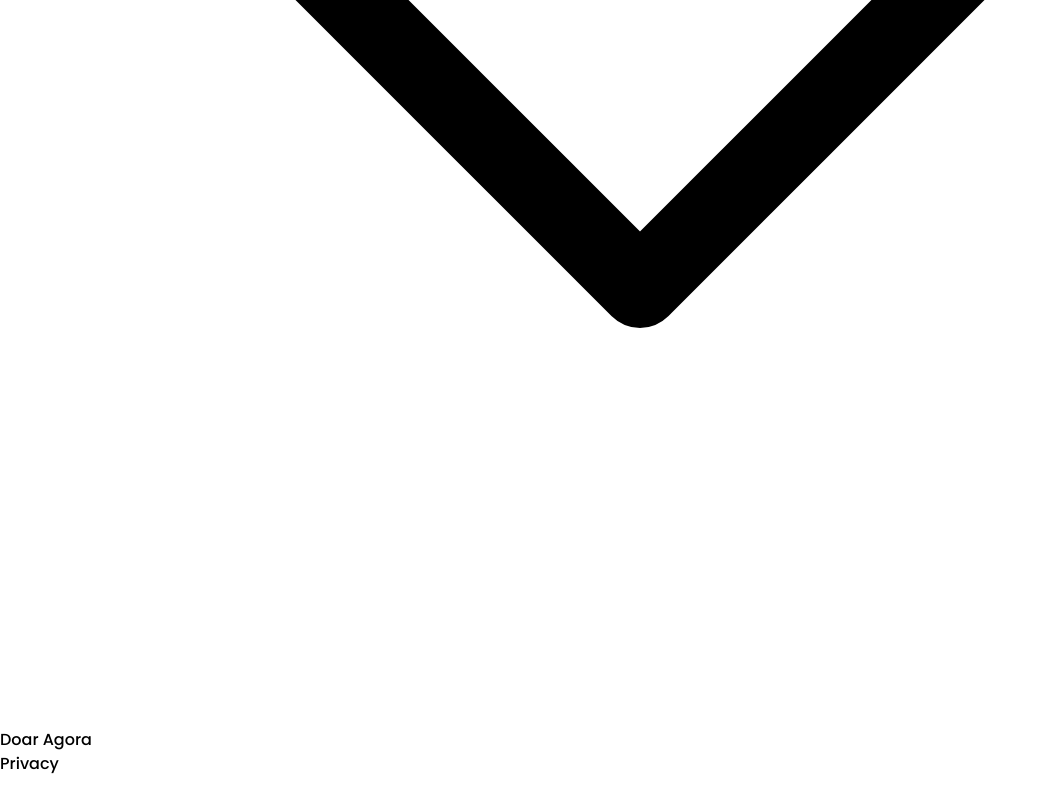
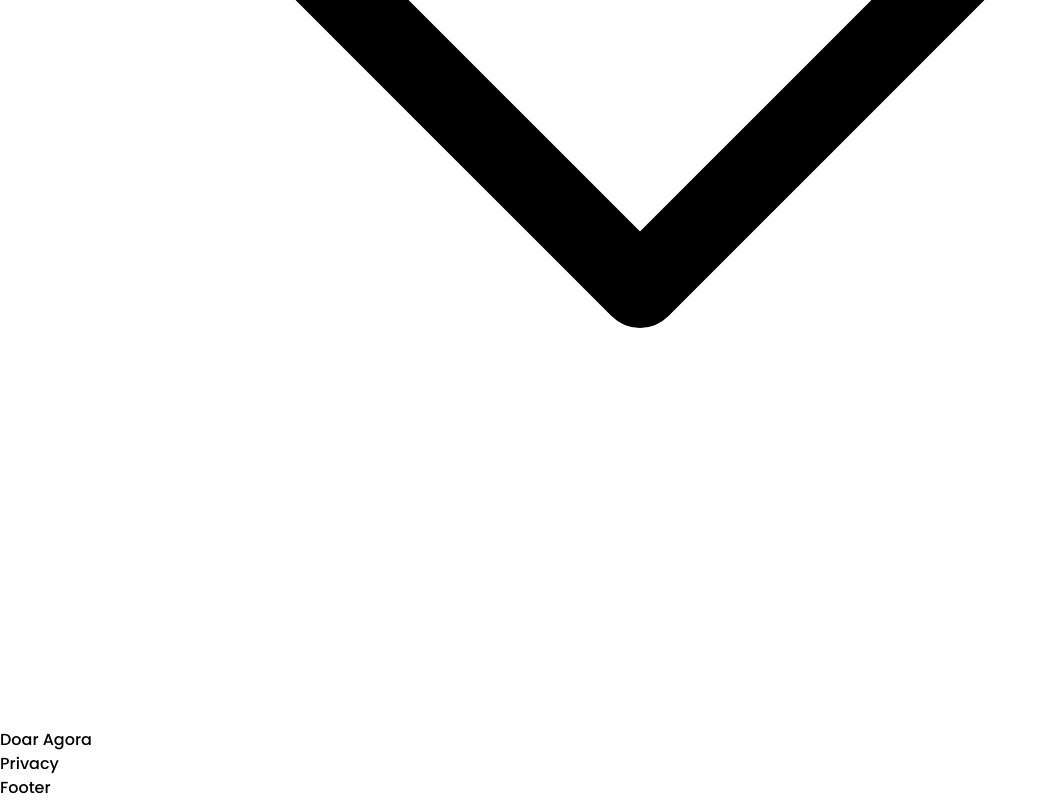
Before and after one commit to InstitutoSerMelhor/ism_frontend, a Next.js app: page /About/Privacy in a window 1280 px wide. Shown: the part 7208-8008 px from the top of the page, without its empty margins (0-1047 px from the left). Before the commit the page ends 7984 px from the top, so only its background shows below. Built offline with nearby package versions, Linux system fonts and the light colour scheme.

Commit message:
feature: adicionando component footer

```diff
--- a/src/app/layout.tsx
+++ b/src/app/layout.tsx
@@ -1,6 +1,7 @@
 import './globals.css'
 import { Poppins } from 'next/font/google'
 import NavBar from '@/components/NavBar'
+import Footer from '@/components/Footer'
 
 // const poppins está aplicando uma font ao body através de uma classe
 const poppins = Poppins({
@@ -23,6 +24,7 @@
             <body className={poppins.className}>
                 <NavBar />
                 {children /* children está adicionando o arquivo "page.tsx" (que é a Home) desta pasta ao body do site */}
+                <Footer />
             </body>
         </html>
     )
--- /dev/null
+++ b/src/components/Footer/index.tsx
@@ -0,0 +1,9 @@
+import React from 'react'
+
+const Footer = () => {
+    return (
+        <div>Footer</div>
+    )
+}
+
+export default Footer
```
